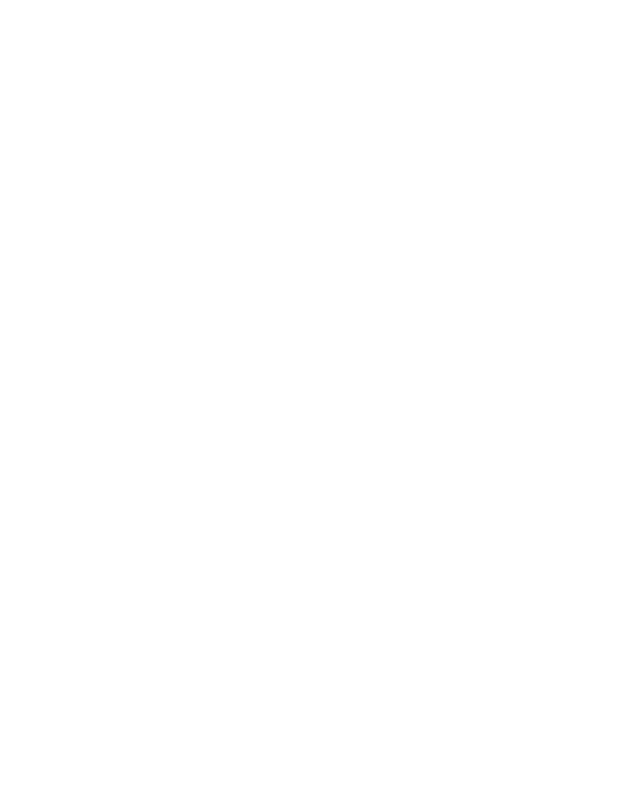
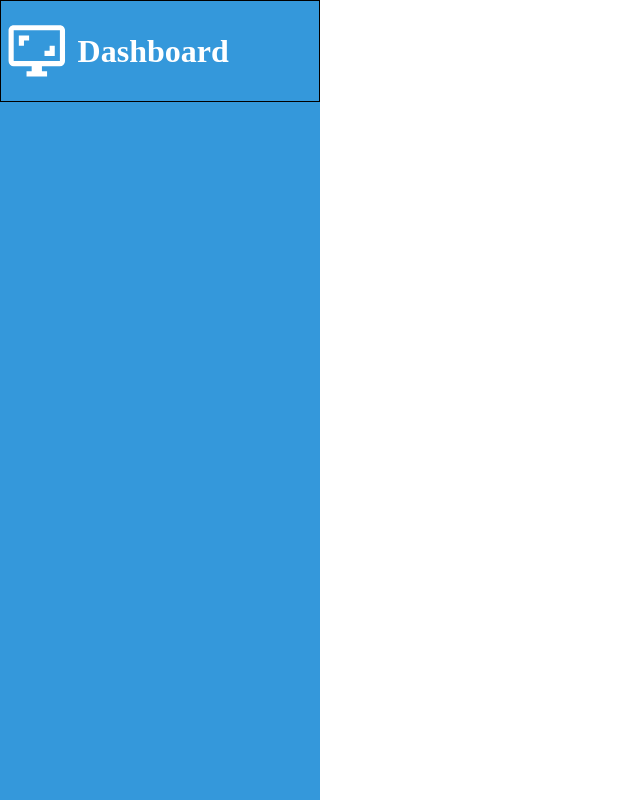
Before and after one commit to sammoore95/admin-dashboard, a plain HTML site: page index.html in a window 1280 px wide. Shown: the whole page, without its empty margins (0-640 px from the left). Drawn offline with Linux system fonts and the light colour scheme.

Commit message:
Begin left-pane Set up the HTML and CSS skeleton of the left pane

```diff
--- a/index.html
+++ b/index.html
@@ -4,9 +4,16 @@
     <meta charset="UTF-8">
     <meta name="viewport" content="width=device-width, initial-scale=1.0">
     <link rel="stylesheet" href="style.css">
-    <title>Document</title>
+    <title>Admin Homepage</title>
 </head>
 <body>
-
+    <div id="container">
+        <div id="left-pane">
+            <div class="left-pane-header">
+                <svg class="dashboard-icon" xmlns="http://www.w3.org/2000/svg" viewBox="0 0 24 24"><path d="M9,6H5V10H7V8H9M19,10H17V12H15V14H19M21,16H3V4H21M21,2H3C1.89,2 1,2.89 1,4V16A2,2 0 0,0 3,18H10V20H8V22H16V20H14V18H21A2,2 0 0,0 23,16V4C23,2.89 22.1,2 21,2" /></svg>
+                <h2>Dashboard</h2>
+            </div>
+        </div>
+    </div>
 </body>
 </html>
--- a/style.css
+++ b/style.css
@@ -21,3 +21,32 @@ html, body {
     height: 100vh;
     margin: 0;
 }
+
+#container {
+    display: grid;
+    grid-template-columns: repeat(4, 1fr);
+}
+
+#left-pane {
+    height: 100vh;
+    background-color: #3498db;
+}
+
+.left-pane-header {
+    display: flex;
+    flex-direction: row;
+    align-items: center;
+    padding: 5px;
+    border: 1px solid black;
+}
+
+.left-pane-header  h2 {
+    font-size: 2rem;
+    margin-left: 10px;
+    color: white;
+}
+
+.dashboard-icon {
+    fill: white;
+    width: 20%;
+}
```
Also changed, not shown: images/monitor-screenshot.svg (added).
